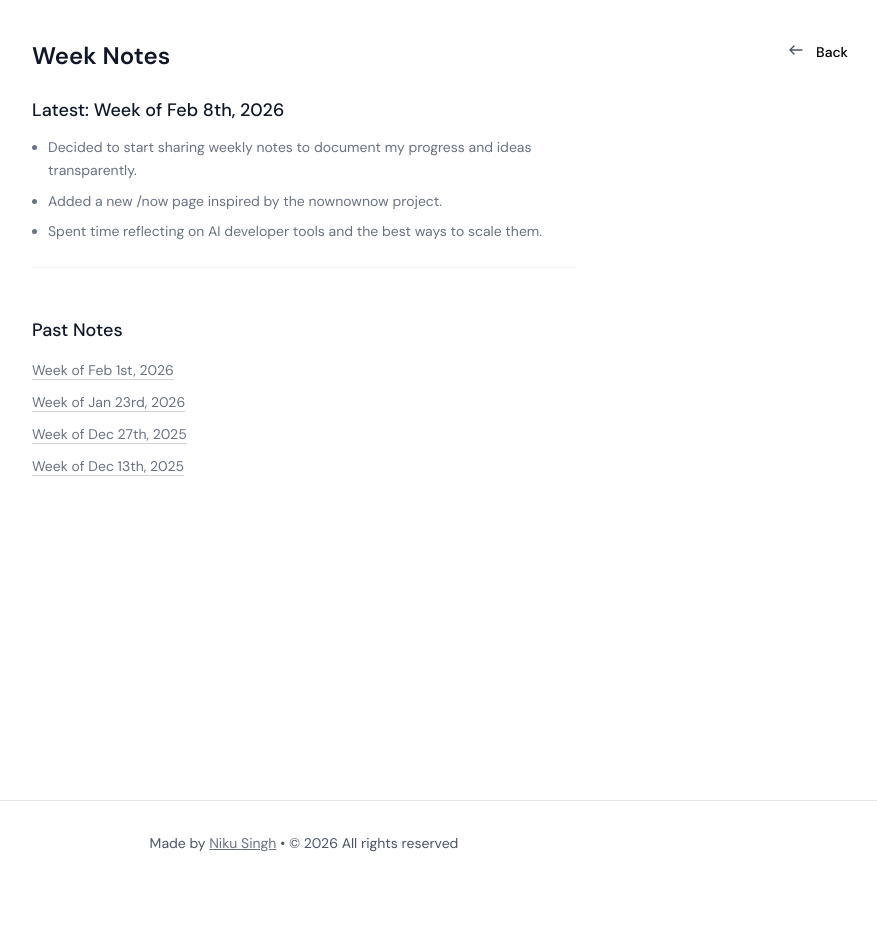
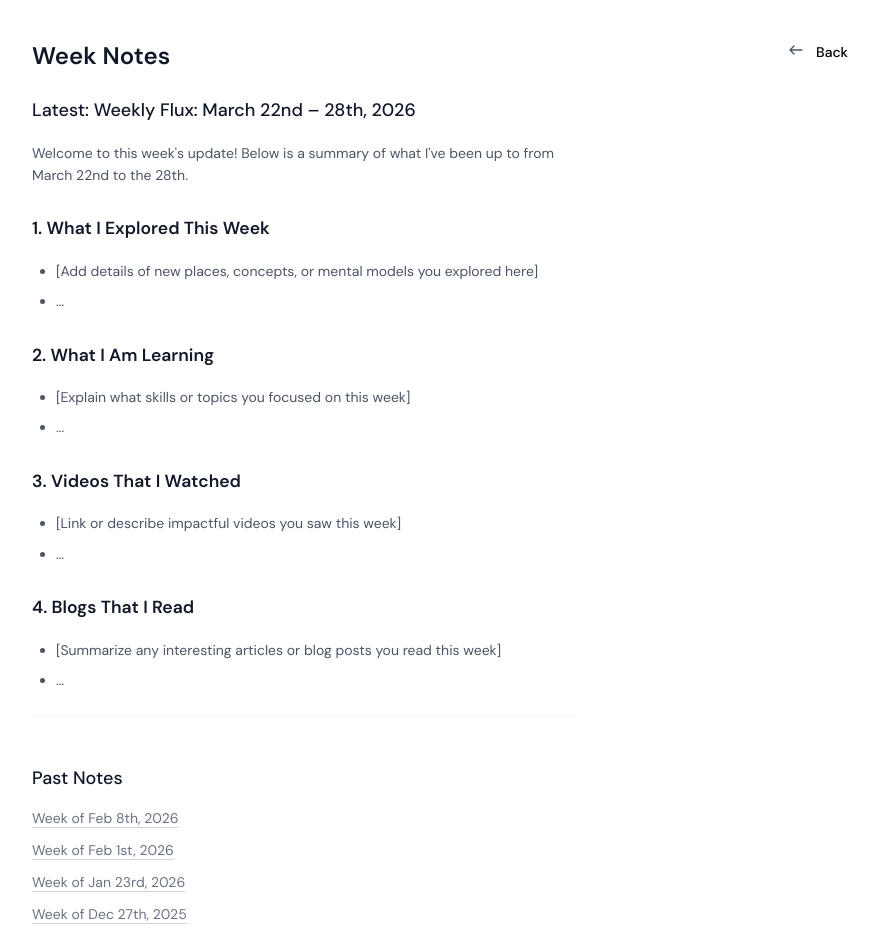
Before and after one commit to NIKU-SINGH/personal-blog, a Next.js app: page /week-notes in a window 1280 px wide. Shown: the top 939 px of the page, without its empty margins (336-1213 px from the left). Before the commit the page ends 885 px from the top, so only its background shows below. Built offline with nearby package versions, Linux system fonts and the light colour scheme.

Commit message:
refactor: migrate weekly notes and now page to markdown-based content management

```diff
--- a/src/app/now/page.tsx
+++ b/src/app/now/page.tsx
@@ -1,37 +1,52 @@
 import React from "react";
+import fs from "fs/promises";
+import path from "path";
+import matter from "gray-matter";
 import BackButton from "@/components/BackButton";
+import MarkdownWithIds from "@/components/MarkdownWithIds";
 
 export const metadata = {
   title: "Now - Niku Singh",
   description: "What I'm currently focused on right now.",
 };
 
-export default function Now() {
+export default async function Now() {
+  const filePath = path.join(process.cwd(), "src/content/now.md");
+  let content = "";
+  let lastUpdated = "";
+
+  try {
+    const file = await fs.readFile(filePath, "utf8");
+    const parsed = matter(file);
+    content = parsed.content;
+    lastUpdated = parsed.data.lastUpdated || "March 2026";
+  } catch (error) {
+    console.error("Error loading now.md:", error);
+    content = "Current focus information coming soon...";
+  }
+
   return (
     <div className="relative min-h-screen">
       <div className="flex flex-col py-10 px-4 bg-white text-gray-500 text-sm max-w-xl mx-auto">
         <div className="max-w-xl w-full">
           <h1 className="text-2xl font-semibold mb-2 text-gray-900">Now</h1>
-        <p className="mb-8 italic text-xs">
-          Inspired by <a href="https://nownownow.com/about" className="underline hover:text-black" target="_blank" rel="noopener noreferrer">Derek Sivers's Now movement</a>. Last updated in March 2026.
-        </p>
+          <p className="mb-8 italic text-xs">
+            Inspired by{" "}
+            <a
+              href="https://nownownow.com/about"
+              className="underline hover:text-black"
+              target="_blank"
+              rel="noopener noreferrer"
+            >
+              Derek Sivers's Now movement
+            </a>
+            . Last updated in {lastUpdated}.
+          </p>
 
-        <div className="space-y-6">
-          <section>
-            <h2 className="text-lg font-medium mb-3 text-gray-900">Current Focus</h2>
-            <p className="mb-4">
-              I am currently looking into how code base indexing works, building my own code base knowledge graph tool to give an overview of the repo.
-            </p>
-          </section>
-
-          <section>
-            <h2 className="text-lg font-medium mb-3 text-gray-900">Tinkering</h2>
-            <p className="mb-4">
-              I am also tinkering with voice models—trying to generate music with AI and experimenting with voice clones.
-            </p>
-          </section>
+          <article className="prose prose-sm text-gray-600">
+            <MarkdownWithIds>{content}</MarkdownWithIds>
+          </article>
         </div>
-      </div>
       </div>
       <div className="fixed right-24 top-10 hidden lg:block">
         <BackButton />
--- a/src/app/week-notes/[slug]/page.tsx
+++ b/src/app/week-notes/[slug]/page.tsx
@@ -1,49 +1,53 @@
 import React from "react";
 import { notFound } from "next/navigation";
+import path from "path";
 import BackButton from "@/components/BackButton";
-import { weekNotesData } from "@/data/weekNotes";
+import { getAllMarkdown, getMarkdownContent, normalizeDate } from "@/utils/readMarkdown";
+import MarkdownWithIds from "@/components/MarkdownWithIds";
 
 interface WeekNotePageProps {
   params: Promise<{ slug: string }>;
 }
 
+const WEEK_NOTES_DIR = path.join(process.cwd(), "src/content/week-notes");
+
 export async function generateMetadata({ params }: WeekNotePageProps) {
   const { slug } = await params;
-  const note = weekNotesData.find((n) => n.id === slug);
+  const note = await getMarkdownContent(WEEK_NOTES_DIR, slug);
   if (!note) return { title: "Not Found" };
   return {
-    title: `${note.title} - Niku Singh`,
-    description: `Notes for ${note.title}.`,
+    title: `${note.data.title} - Niku Singh`,
+    description: `Notes for ${note.data.title}.`,
   };
 }
 
 // Generate static params so these pages are statically built
-export function generateStaticParams() {
-  return weekNotesData.map((note) => ({
-    slug: note.id,
+export async function generateStaticParams() {
+  const notes = await getAllMarkdown(WEEK_NOTES_DIR);
+  return notes.map((note) => ({
+    slug: note.slug,
   }));
 }
 
 export default async function WeekNoteDetail({ params }: WeekNotePageProps) {
   const { slug } = await params;
-  const note = weekNotesData.find((n) => n.id === slug);
+  const note = await getMarkdownContent(WEEK_NOTES_DIR, slug);
 
   if (!note) {
     return notFound();
   }
 
+  const formattedDate = normalizeDate(note.data.date);
+
   return (
     <div className="relative min-h-screen">
       <div className="flex flex-col py-10 px-4 bg-white text-gray-500 text-sm max-w-xl mx-auto">
         <div className="max-w-xl w-full">
-          <h1 className="text-2xl font-semibold mb-6 text-gray-900">{note.title}</h1>
-          <ul className="list-outside list-disc pl-4 space-y-2">
-            {note.notes.map((item, idx) => (
-              <li key={idx} className="leading-relaxed">
-                {item}
-              </li>
-            ))}
-          </ul>
+          <h1 className="text-2xl font-semibold mb-1 text-gray-900">{note.data.title}</h1>
+          <p className="text-gray-400 mb-6 text-xs">{formattedDate}</p>
+          <article className="prose prose-sm text-gray-600">
+            <MarkdownWithIds>{note.content}</MarkdownWithIds>
+          </article>
         </div>
       </div>
       <div className="fixed right-24 top-10 hidden lg:block">
--- a/src/app/week-notes/page.tsx
+++ b/src/app/week-notes/page.tsx
@@ -1,16 +1,37 @@
 import React from "react";
 import Link from "next/link";
 import BackButton from "@/components/BackButton";
-import { weekNotesData } from "@/data/weekNotes";
+import { getAllMarkdown, getMarkdownContent } from "@/utils/readMarkdown";
+import path from "path";
+import MarkdownWithIds from "@/components/MarkdownWithIds";
 
 export const metadata = {
   title: "Week Notes - Niku Singh",
   description: "Weekly updates and reflections on my work and life.",
 };
 
-export default function WeekNotes() {
-  const latestNote = weekNotesData[0];
-  const pastNotes = weekNotesData.slice(1);
+const WEEK_NOTES_DIR = path.join(process.cwd(), "src/content/week-notes");
+
+export default async function WeekNotes() {
+  const notes = await getAllMarkdown(WEEK_NOTES_DIR);
+
+  if (notes.length === 0) {
+    return (
+      <div className="relative min-h-screen">
+        <div className="flex flex-col py-10 px-4 bg-white text-gray-500 text-sm max-w-xl mx-auto">
+          <h1 className="text-2xl font-semibold mb-6 text-gray-900">Week Notes</h1>
+          <p className="italic text-gray-400">Updates coming soon...</p>
+        </div>
+        <div className="fixed right-24 top-10 hidden lg:block">
+          <BackButton />
+        </div>
+      </div>
+    );
+  }
+
+  const latestNoteHeader = notes[0];
+  const latestNoteFull = await getMarkdownContent(WEEK_NOTES_DIR, latestNoteHeader.slug);
+  const pastNotes = notes.slice(1);
 
   return (
     <div className="relative min-h-screen">
@@ -19,14 +40,10 @@ export default function WeekNotes() {
           <h1 className="text-2xl font-semibold mb-6 text-gray-900">Week Notes</h1>
 
           <div className="mb-12">
-            <h2 className="text-lg font-medium mb-3 text-gray-900">Latest: {latestNote.title}</h2>
-            <ul className="list-outside list-disc pl-4 space-y-2 mb-6">
-              {latestNote.notes.map((note, noteIdx) => (
-                <li key={noteIdx} className="leading-relaxed">
-                  {note}
-                </li>
-              ))}
-            </ul>
+            <h2 className="text-lg font-medium mb-3 text-gray-900">Latest: {latestNoteHeader.title}</h2>
+            <div className="prose prose-sm text-gray-600 mb-6">
+              <MarkdownWithIds>{latestNoteFull?.content || ""}</MarkdownWithIds>
+            </div>
             <hr className="border-gray-100" />
           </div>
 
@@ -35,9 +52,9 @@ export default function WeekNotes() {
             {pastNotes.length > 0 ? (
               <ul className="space-y-3">
                 {pastNotes.map((week) => (
-                  <li key={week.id}>
+                  <li key={week.slug}>
                     <Link
-                      href={`/week-notes/${week.id}`}
+                      href={`/week-notes/${week.slug}`}
                       className="text-gray-500 hover:text-black underline underline-offset-4 decoration-gray-300 hover:decoration-black transition-colors"
                     >
                       {week.title}
@@ -46,7 +63,7 @@ export default function WeekNotes() {
                 ))}
               </ul>
             ) : (
-              <p className="italic text-gray-400">Updates coming soon...</p>
+              <p className="italic text-gray-400">More notes coming soon...</p>
             )}
           </div>
 
--- /dev/null
+++ b/src/content/week-notes/week-of-dec-13th-2025.md
@@ -0,0 +1,9 @@
+---
+title: "Week of Dec 13th, 2025"
+date: "2025-12-13"
+tags: ["weekly-notes"]
+author: "Niku Singh"
+---
+
+- Started reading up on modern monorepo tools.
+- Experimented with Turbopack in Next.js 16.
--- /dev/null
+++ b/src/content/week-notes/week-of-dec-27th-2025.md
@@ -0,0 +1,9 @@
+---
+title: "Week of Dec 27th, 2025"
+date: "2025-12-27"
+tags: ["weekly-notes"]
+author: "Niku Singh"
+---
+
+- Kicked off the month by refining my existing portfolio website layout.
+- Fixed some lingering bugs in the routing module.
--- /dev/null
+++ b/src/content/week-notes/week-of-feb-1st-2026.md
@@ -0,0 +1,10 @@
+---
+title: "Week of Feb 1st, 2026"
+date: "2026-02-01"
+tags: ["weekly-notes"]
+author: "Niku Singh"
+---
+
+- Explored new TanStack features.
+- Read several papers on distributed consensus algorithms.
+- Worked on some open-source bug fixes in UI components.
--- /dev/null
+++ b/src/content/week-notes/week-of-feb-8th-2026.md
@@ -0,0 +1,10 @@
+---
+title: "Week of Feb 8th, 2026"
+date: "2026-02-08"
+tags: ["weekly-notes"]
+author: "Niku Singh"
+---
+
+- Decided to start sharing weekly notes to document my progress and ideas transparently.
+- Added a new /now page inspired by the nownownow project.
+- Spent time reflecting on AI developer tools and the best ways to scale them.
--- /dev/null
+++ b/src/content/week-notes/week-of-jan-23rd-2026.md
@@ -0,0 +1,10 @@
+---
+title: "Week of Jan 23rd, 2026"
+date: "2026-01-23"
+tags: ["weekly-notes"]
+author: "Niku Singh"
+---
+
+- Brainstormed ideas for a new side project related to data processing.
+- Setup the initial monorepo workspace for upcoming tasks.
+- Enjoyed a quiet weekend hiking to unplug from screen time.
--- /dev/null
+++ b/src/content/week-notes/weekly-flux-march-22-28-2026.md
@@ -0,0 +1,24 @@
+---
+title: "Weekly Flux: March 22nd – 28th, 2026"
+date: "2026-03-29"
+tags: ["weekly-notes", "exploration", "learning"]
+author: "Niku Singh"
+---
+
+Welcome to this week's update! Below is a summary of what I've been up to from March 22nd to the 28th.
+
+### 1. What I Explored This Week
+*   [Add details of new places, concepts, or mental models you explored here]
+*   ...
+
+### 2. What I Am Learning
+*   [Explain what skills or topics you focused on this week]
+*   ...
+
+### 3. Videos That I Watched
+*   [Link or describe impactful videos you saw this week]
+*   ...
+
+### 4. Blogs That I Read
+*   [Summarize any interesting articles or blog posts you read this week]
+*   ...
--- a/src/data/weekNotes.ts
+++ /dev/null
@@ -1,51 +0,0 @@
-export interface WeekNote {
-  id: string;
-  title: string;
-  notes: string[];
-}
-
-export const weekNotesData: WeekNote[] = [
-  {
-    id: "week-of-feb-8th-2026",
-    title: "Week of Feb 8th, 2026",
-    notes: [
-      "Decided to start sharing weekly notes to document my progress and ideas transparently.",
-      "Added a new /now page inspired by the nownownow project.",
-      "Spent time reflecting on AI developer tools and the best ways to scale them.",
-    ],
-  },
-  {
-    id: "week-of-feb-1st-2026",
-    title: "Week of Feb 1st, 2026",
-    notes: [
-      "Explored new TanStack features.",
-      "Read several papers on distributed consensus algorithms.",
-      "Worked on some open-source bug fixes in UI components.",
-    ],
-  },
-  {
-    id: "week-of-jan-23rd-2026",
-    title: "Week of Jan 23rd, 2026",
-    notes: [
-      "Brainstormed ideas for a new side project related to data processing.",
-      "Setup the initial monorepo workspace for upcoming tasks.",
-      "Enjoyed a quiet weekend hiking to unplug from screen time.",
-    ],
-  },
-  {
-    id: "week-of-dec-27th-2025",
-    title: "Week of Dec 27th, 2025",
-    notes: [
-      "Kicked off the month by refining my existing portfolio website layout.",
-      "Fixed some lingering bugs in the routing module.",
-    ],
-  },
-  {
-    id: "week-of-dec-13th-2025",
-    title: "Week of Dec 13th, 2025",
-    notes: [
-      "Started reading up on modern monorepo tools.",
-      "Experimented with Turbopack in Next.js 16.",
-    ],
-  },
-];
--- /dev/null
+++ b/src/utils/readMarkdown.ts
@@ -0,0 +1,110 @@
+import fs from "fs/promises";
+import path from "path";
+import matter from "gray-matter";
+
+export interface MarkdownMeta {
+  title: string;
+  date: string;
+  tags?: string[];
+  slug: string;
+  year?: string;
+  description?: string;
+}
+
+// Helper function to normalize tags to always be an array
+function normalizeTags(tags: string[] | string | unknown): string[] {
+  if (Array.isArray(tags)) {
+    return tags;
+  }
+  if (typeof tags === "string") {
+    // Split by comma and clean up whitespace
+    return tags
+      .split(",")
+      .map((tag) => tag.trim())
+      .filter((tag) => tag.length > 0);
+  }
+  return [];
+}
+
+// Helper function to normalize date to always be a string
+export function normalizeDate(date: Date | string | unknown): string {
+  if (date instanceof Date) {
+    const day = String(date.getDate()).padStart(2, "0");
+    const month = date.toLocaleString("default", { month: "short" });
+    const year = date.getFullYear();
+    return `${month} ${day}, ${year}`;
+  }
+  if (typeof date === "string") {
+    // Try to parse the string as a date and format it
+    const parsedDate = new Date(date);
+    if (!isNaN(parsedDate.getTime())) {
+      const day = String(parsedDate.getDate()).padStart(2, "0");
+      const month = parsedDate.toLocaleString("default", { month: "short" });
+      const year = parsedDate.getFullYear();
+      return `${month} ${day}, ${year}`;
+    }
+    return date;
+  }
+  return "";
+}
+
+async function getMarkdownFiles(dir: string): Promise<string[]> {
+  try {
+    const dirents = await fs.readdir(dir, { withFileTypes: true });
+    const files = await Promise.all(
+      dirents.map(async (dirent) => {
+        const res = path.resolve(dir, dirent.name);
+        if (dirent.isDirectory()) {
+          return getMarkdownFiles(res);
+        } else if (dirent.isFile() && res.endsWith(".md")) {
+          return [res];
+        } else {
+          return [];
+        }
+      })
+    );
+    return Array.prototype.concat(...files);
+  } catch (error) {
+    console.error(`Error reading directory ${dir}:`, error);
+    return [];
+  }
+}
+
+export async function getMarkdownContent(dir: string, slug: string): Promise<{ content: string; data: any } | null> {
+  const files = await getMarkdownFiles(dir);
+  const file = files.find(f => path.basename(f, ".md") === slug);
+  if (!file) return null;
+
+  const content = await fs.readFile(file, "utf8");
+  return matter(content);
+}
+
+export async function getAllMarkdown(dir: string): Promise<MarkdownMeta[]> {
+  const files = await getMarkdownFiles(dir);
+  const items: MarkdownMeta[] = [];
+
+  for (const file of files) {
+    const content = await fs.readFile(file, "utf8");
+    const { data } = matter(content);
+
+    if (data.title) {
+      const relPath = path.relative(dir, file);
+      const parts = relPath.split(path.sep);
+      const filename = parts[parts.length - 1];
+      const slug = filename.replace(/\.md$/, "");
+
+      items.push({
+        title: data.title,
+        date: normalizeDate(data.date),
+        tags: normalizeTags(data.tags),
+        slug,
+        year: data.year || (parts.length > 1 ? parts[0] : undefined),
+        description: data.description,
+      });
+    }
+  }
+
+  // Sort by date descending (newest first)
+  items.sort((a, b) => new Date(b.date).getTime() - new Date(a.date).getTime());
+  return items;
+}
```
Also changed, not shown: src/content/now.md (added, +12 -0 lines).
